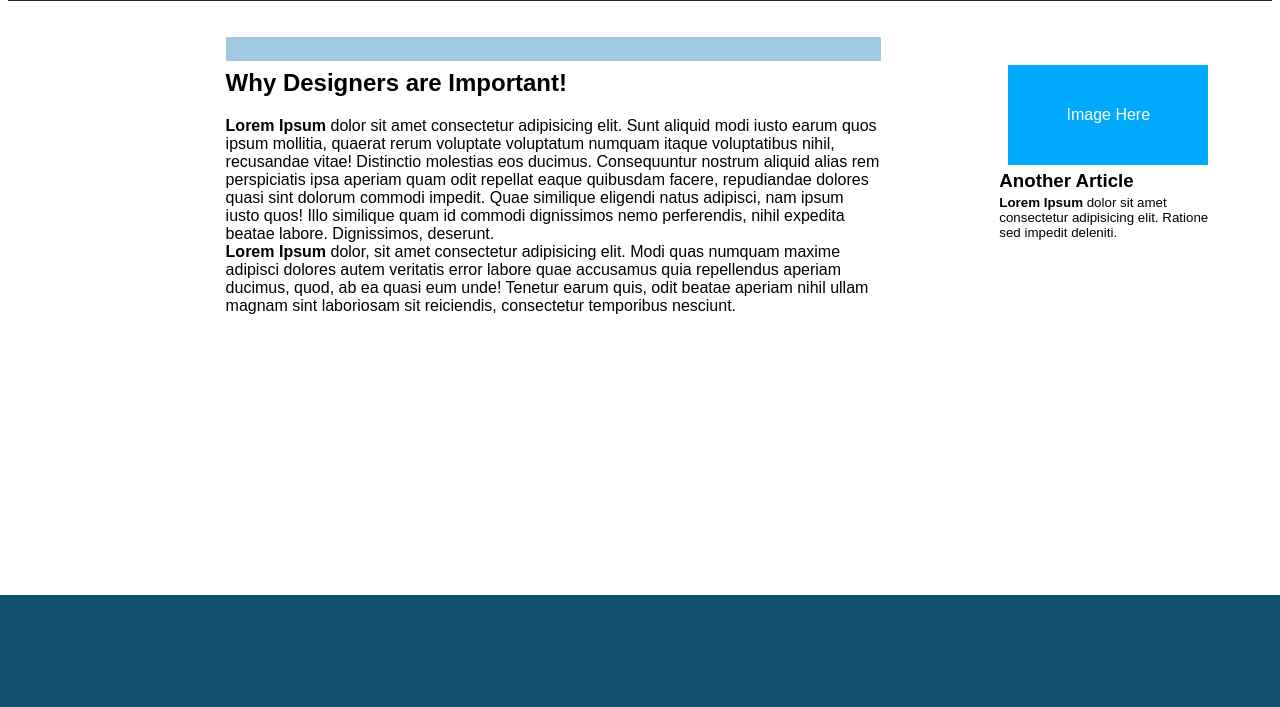
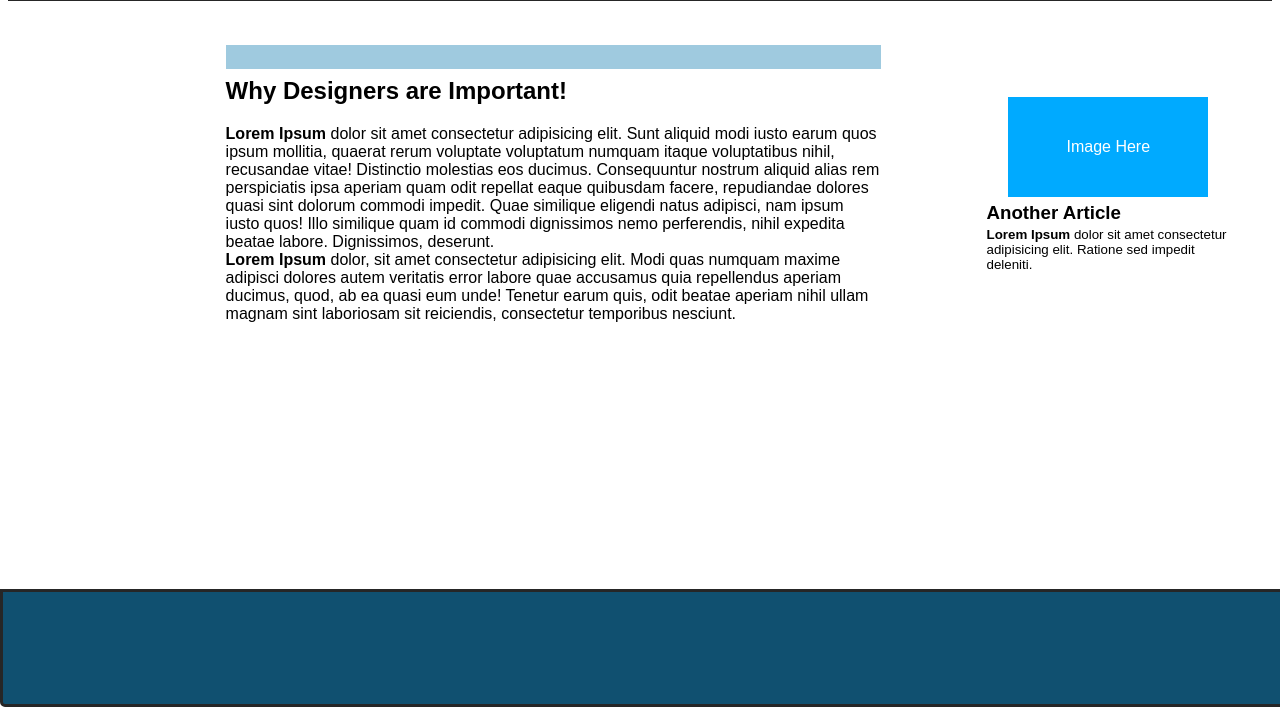
Before and after one commit to SamLimpic/cool-site, a plain HTML site: page index.html in a window 1280 px wide. Shown: the part 93-800 px from the top of the page. Drawn offline with Linux system fonts and the light colour scheme; a web font is replaced by a local one.

Commit message:
Final Changes

```diff
--- a/index.html
+++ b/index.html
@@ -34,7 +34,7 @@
                 reiciendis, consectetur temporibus nesciunt.
             </p>
         </section>
-        <section class="d-flex column center width-30">
+        <article class="d-flex column center width-30">
             <div class="d-flex justify-center box">
                 <p>Image Here</p>
             </div>
@@ -44,7 +44,7 @@
                     Ratione sed
                     impedit deleniti.</p>
             </div>
-        </section>
+        </article>
     </main>
 
     <footer></footer>
--- a/style.css
+++ b/style.css
@@ -24,15 +24,26 @@ header {
     border: 3px;
     border-style: solid;
     border-color: var(--text-color);
+    border-top-left-radius: 5px;
+    border-top-left-radius: 5px;
 }
 
 section {
-    padding-top: 1em;
+    padding-top: 1.5em;
+}
+
+article {
+    padding-top: 3em;
 }
 
 footer {
     height: 7em;
     background-color: var(--secondary-dark);
+    border: 3px;
+    border-style: solid;
+    border-color: var(--text-color);
+    border-bottom-left-radius: 5px;
+    border-bottom-left-radius: 5px;
     position: fixed;
     left: 0;
     bottom: 0;
@@ -91,8 +102,8 @@ h2 {
 }
 
 .p-a {
-    padding-left: 3vw;
-    padding-right: 3vw;
+    padding-left: 2vw;
+    padding-right: 2vw;
 }
 
 .m-t {
```
